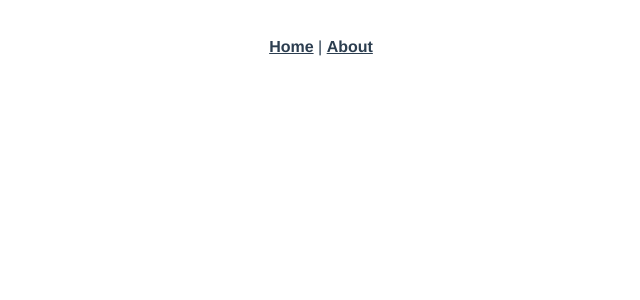
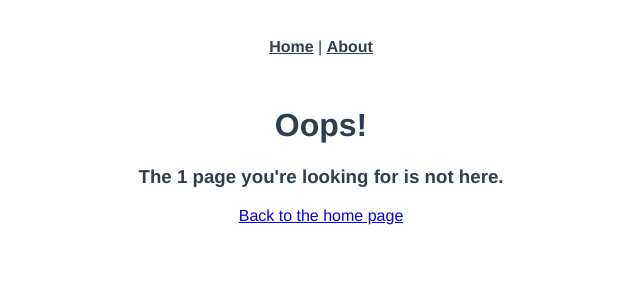
Before and after one commit to vector2588/Component-Lab4-Q5, a Vue app in the folder question5/: page /404/1 in a window 1280 px wide. Before the commit this address had no page. Shown: the top 300 px of the page, without its empty margins (319-959 px from the left). Built offline with nearby package versions, Linux system fonts and the light colour scheme.

Commit message:
5.5 and 5.6 Not found page

```diff
--- a/question5/src/router/index.js
+++ b/question5/src/router/index.js
@@ -4,6 +4,7 @@
 import Layout from '../views/Detail/Layout.vue'
 import Passenger from '../views/Detail/Passenger.vue'
 import Airline from '../views/Detail/Airline.vue'
+import NotFound from '../views/NotFound.vue'
 
 const routes = [
   {
@@ -37,6 +38,17 @@
 
     ]
 
+  },
+  {
+    path: '/404/:resource',
+    name: '404Resource',
+    component: NotFound,
+    props: true
+  },
+  {
+    path: '/:catchAll(.*)',
+    name: 'NotFound',
+    component: NotFound
   }
 ]
 
--- a/question5/src/views/Detail/Layout.vue
+++ b/question5/src/views/Detail/Layout.vue
@@ -28,9 +28,15 @@
         EventService.getEvent(this.id)
             .then((response) => {
                 this.passenger = response.data
+                if(response && response.status == 204){
+                    this.$router.push({
+                        name: '404Resource',
+                        params: {resource: 'passenger'}
+                    })
+                }
             })
-            .catch((error) => {
-                console.log(error);
+            .catch(() => {
+
             })
     }
 }
--- /dev/null
+++ b/question5/src/views/NotFound.vue
@@ -0,0 +1,19 @@
+<template>
+    <div>
+        <h1>Oops!</h1>
+        <h3>The {{ resource }} page you're looking for is not here.</h3>
+        <router-link :to="{ name: 'Home' }">Back to the home page</router-link>
+    </div>
+</template>
+
+<script>
+export default {
+    props: {
+        resource: {
+            type: String,
+            required: true,
+            default: 'page'
+        }
+    }
+}
+</script>
```
